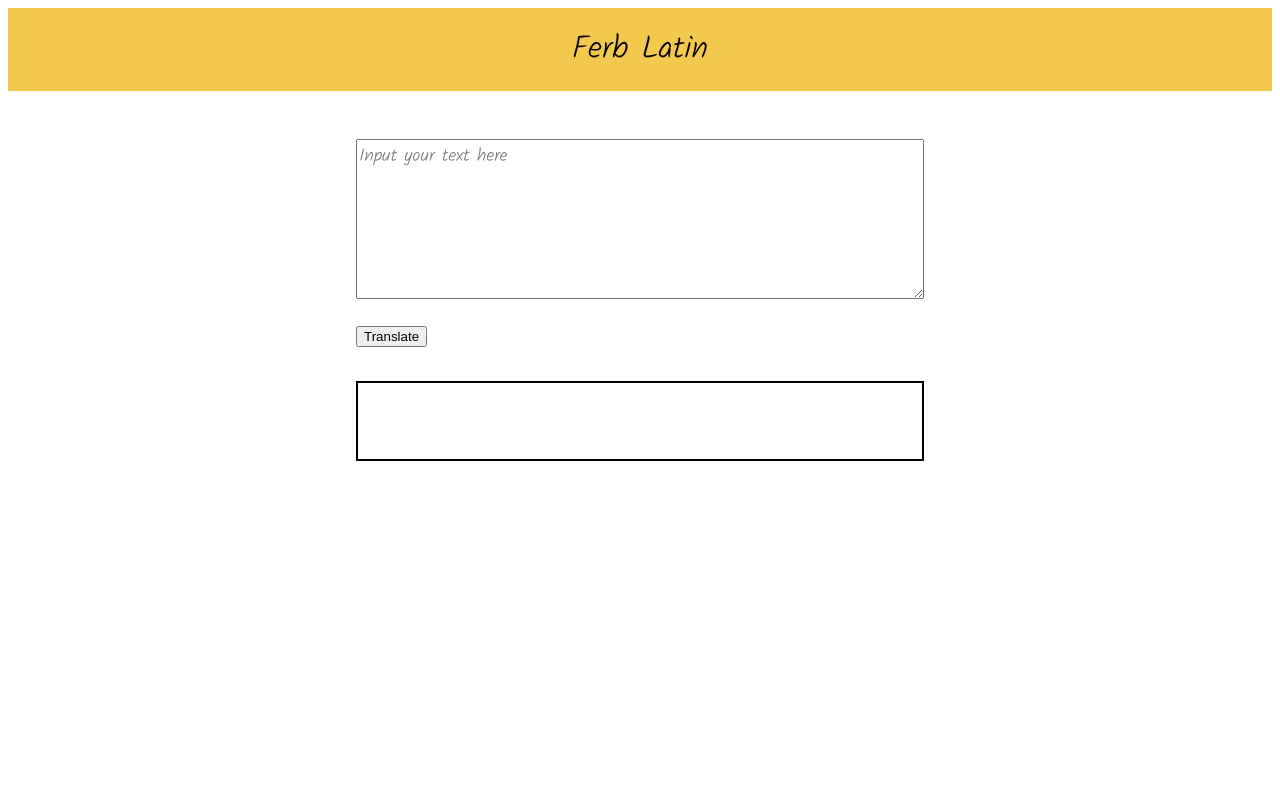
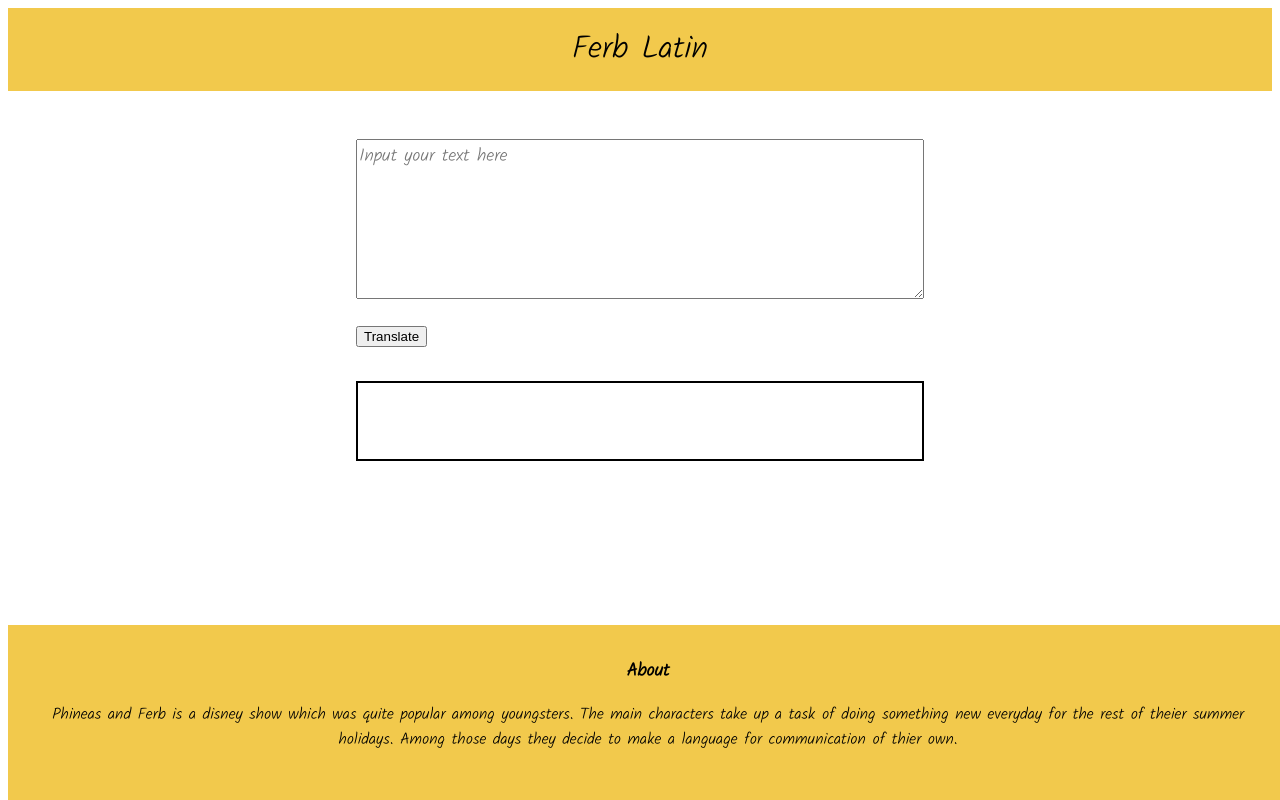
Before and after one commit to shreydd/ferb-latin, a plain HTML site: page index.html in a window 1280 px wide. Drawn offline with Linux system fonts and the light colour scheme.

Commit message:
Updated about

```diff
--- a/index.html
+++ b/index.html
@@ -22,6 +22,12 @@
         <div class="outputArea"></div>
     </main>
 
+    <footer class="footer">
+        <div class="footer-header">About</div>
+        <p>Phineas and Ferb is a disney show which was quite popular among youngsters. The main characters take up a task of doing something new everyday for the rest of theier summer holidays. Among those days they decide to make a language for communication
+            of thier own.</p>
+    </footer>
+
     <script src="script.js"></script>
 </body>
 
--- a/styles.css
+++ b/styles.css
@@ -24,6 +24,7 @@ body {
     margin: 0rem;
     /* margin: 0px; */
     /* padding: 0px; */
+    /* top: 0px; */
 }
 
 nav {
@@ -33,6 +34,7 @@ nav {
     /* padding: 0rem; */
     /* outline: 0rem; */
     background-color: var(--primary);
+    /* top: 0px; */
 }
 
 .inp-text {
@@ -63,3 +65,21 @@ main {
     font-family: inherit;
     border: 2px solid black;
 }
+
+.footer {
+    background-color: var(--primary);
+    padding: 2rem 1rem;
+    text-align: center;
+    color: black;
+    position: fixed;
+    bottom: 0px;
+    display: block;
+    width: 100%;
+    min-height: 20vh;
+    margin-top: 2rem;
+}
+
+.footer .footer-header {
+    font-weight: bold;
+    font-size: large;
+}
```
